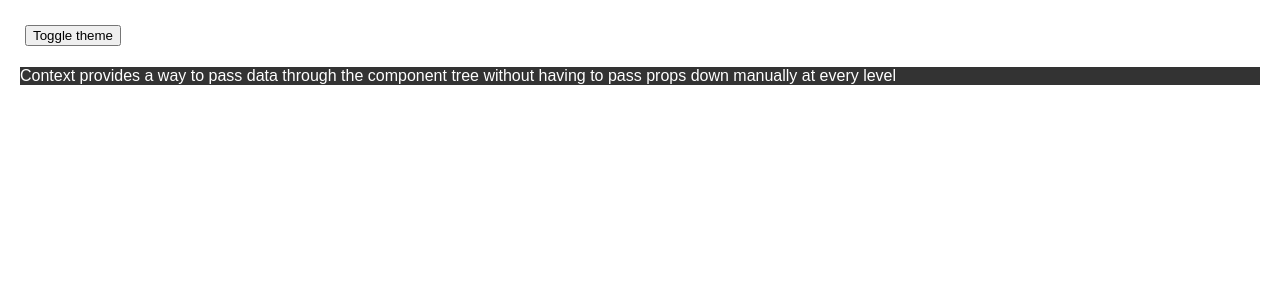
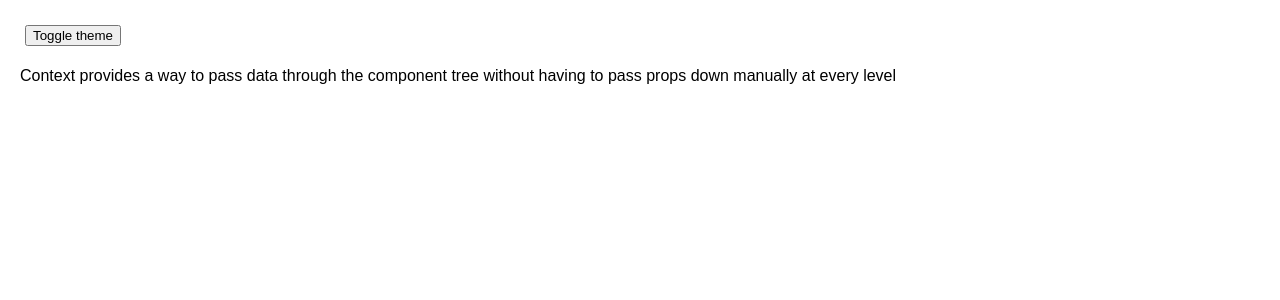
Before and after one commit to giagiang/reactjs-interview, a React (Create React App) app: page / in a window 1280 px wide. Shown: the top 300 px of the page. Built offline with nearby package versions, Linux system fonts and the light colour scheme.

Commit message:
fix/context

```diff
--- a/public/index.html
+++ b/public/index.html
@@ -28,7 +28,8 @@
   </head>
   <body>
     <noscript>You need to enable JavaScript to run this app.</noscript>
-    <div id="root"></div>
+    <div id="root">
+    </div>
 
    <!-- <div id = "like-button-root"></div> -->
     <!--
--- a/src/App.js
+++ b/src/App.js
@@ -284,25 +284,18 @@
 //     </>
 //   )
 // }
-
-import { useState,createContext} from "react";
+import { useContext } from "react";
+import {ThemeContext} from './ThemeContext'
 import Content from "./Content";
-import './App.css'
-
-export const ThemeContext = createContext()
+import "./App.css";
 
 function App() {
-  const [theme, setTheme] = useState("dark");
-  const toggleTheme = () => {
-    setTheme(theme === 'dark' ? 'light':'dark')
-  }
-   return (
-    <ThemeContext.Provider value={theme}>
+  const context = useContext(ThemeContext)
+  return (
     <div style={{ padding: 20 }}>
-      <button onClick={toggleTheme}> Toggle theme</button>
+      <button onClick={context.toggleTheme}> Toggle theme</button>
       <Content />
     </div>
-    </ThemeContext.Provider>
   );
 }
 export default App;
--- a/src/Paragraph.js
+++ b/src/Paragraph.js
@@ -1,11 +1,13 @@
 import { useContext } from "react"
-import { ThemeContext } from "./App"
+import { ThemeContext } from "./ThemeContext"
 function Paragraph() {
-    const theme = useContext(ThemeContext)
+    const context  = useContext(ThemeContext)
     return(
-        <p className  = {theme}>
+        <p className={context.theme}>
             Context provides a way to pass data through the component tree without having to pass props down manually  at every level
         </p>
+
     )
 }
+
 export default Paragraph
--- /dev/null
+++ b/src/ThemeContext.js
@@ -0,0 +1,24 @@
+import { createContext, useState } from "react";
+
+const ThemeContext = createContext()
+
+function ThemeProvider({children}) {
+  const [theme, setTheme] = useState("light");
+
+  const toggleTheme = () => {
+    console.log("toggle fire")
+    setTheme(theme === "dark" ? "light" : "dark");
+  };
+  const value = {
+    theme,
+    toggleTheme,
+  }
+  console.log("value from theme context:", value)
+  return (
+    <div id="theme-provider">
+    <ThemeContext.Provider value={value}>
+    {children}
+    </ThemeContext.Provider></div>
+  );
+}
+export { ThemeContext, ThemeProvider };
--- a/src/index.js
+++ b/src/index.js
@@ -1,12 +1,15 @@
-import React, { StrictMode } from "react";
+import React  from "react";
 import { createRoot } from "react-dom/client";
 import "./styles.css";
-
+import { ThemeProvider } from "./ThemeContext";
 import App from "./App";
 
 const root = createRoot(document.getElementById("root"));
 root.render(
-  <StrictMode>
-    <App />
-  </StrictMode>
+  <React.StrictMode>
+    <ThemeProvider>
+      <App />
+    </ThemeProvider>
+  </React.StrictMode>,
+  // document.getElementById("root")
 );
```
